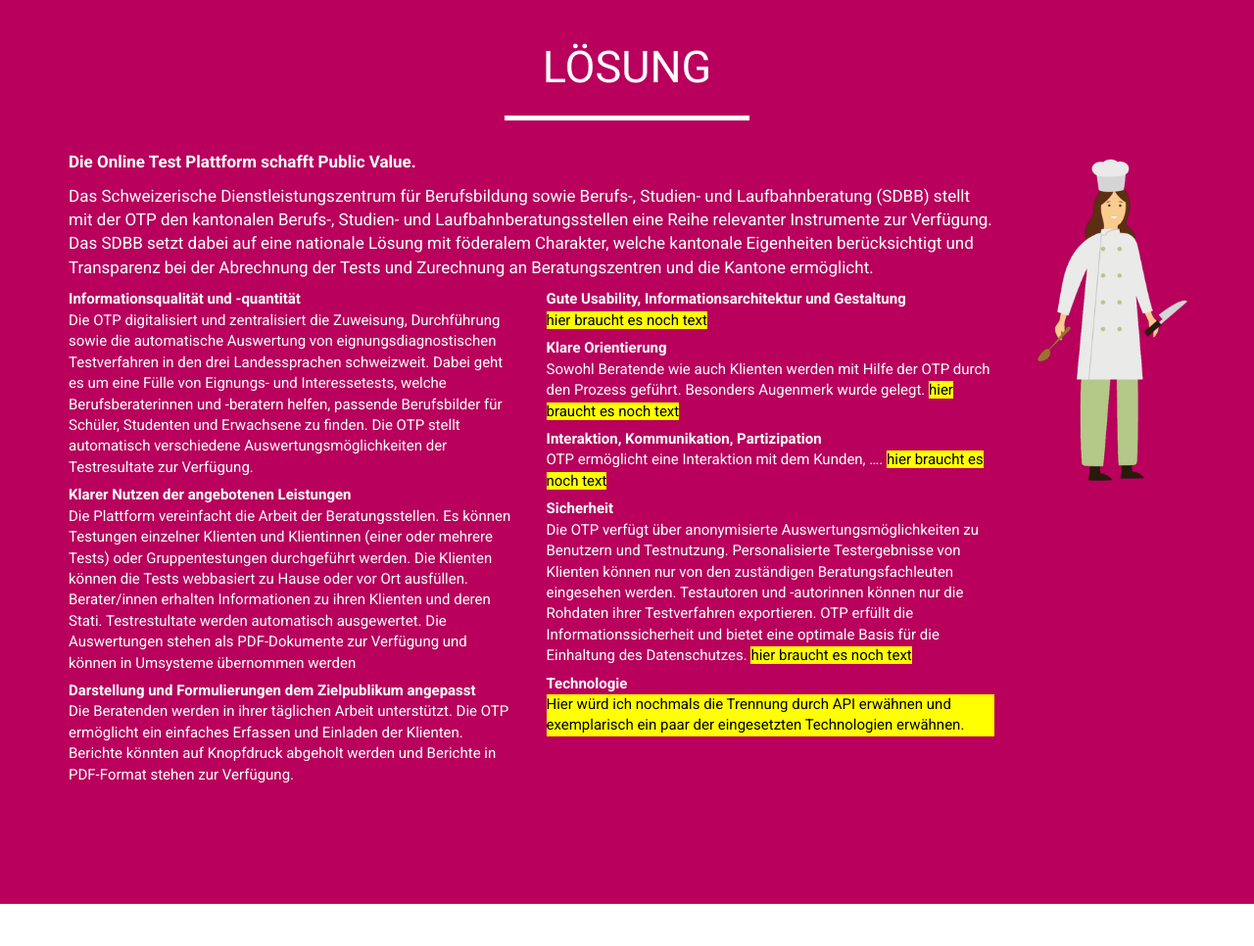
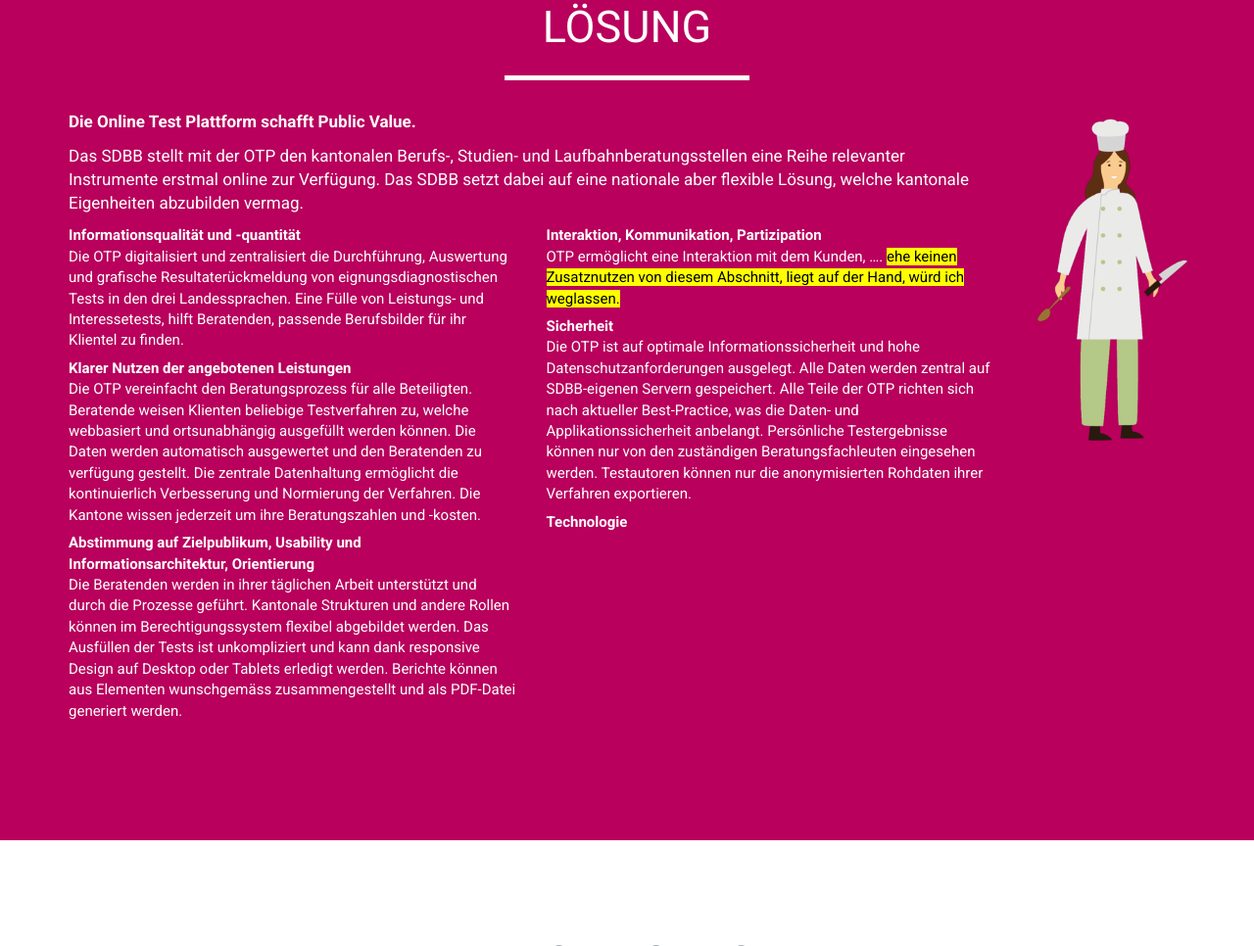
Before and after one commit to cloud-solutions/microsite-sdbb-otp, a website: page public/index.html in a window 1280 px wide. Shown: the part 1834-2800 px from the top of the page at 98% size. Drawn offline with nearby package versions, Linux system fonts and the light colour scheme; files that its build step writes are made by us from their sources.

Commit message:
shortening and editing texts

```diff
--- a/public/index.html
+++ b/public/index.html
@@ -64,9 +64,6 @@
                     <li class="page-scroll">
                         <a href="#demo">Demo</a>
                     </li>
-                    <li class="page-scroll">
-                        <a href="#involvierte">Involvierte</a>
-                    </li>
                 </ul>
             </div>
             <!-- /.navbar-collapse -->
@@ -102,7 +99,7 @@
             </div>
             <div class="row">
                 <div class="col-lg-3">
-                    <img class="visible-lg" src="img/girl.png" height="350px" />
+                    <img class="visible-lg" src="img/girl.png" height="300px" />
                 </div>
                 <div class="col-lg-9">
                     <p>
@@ -116,9 +113,8 @@
                         und auf nationaler Ebene verfügbar gemacht werden.
                     </p>
                     <p>
-                        Bis zur Entwicklung der OTP war dies keine leichte Aufgabe. Von einzelnen Tests gab es z. T.
-                        veraltete online Versionen, die meisten aber gab es nur auf Papier. Das hiess sowohl für
-                        Ratsuchende sowie BeraterInnen viel Papier, von Hand angefertigte Auswertungen, zusammenhangslose Links.
+                        Bis zur Entwicklung der OTP war dies keine leichte Aufgabe. Die meisten Tests gab es nur auf Papier.
+                        Das hiess für Ratsuchende sowie BeraterInnen viel Papier und von Hand angefertigte Auswertungen.
                         Für das SDBB hiess dies grosse Produktionsaufwände, keine zentrale Datensammlung zur Analyse und
                         Weiterentwicklung der Verfahren, keine einfache Verrechnung der Benutzung von Tests an
                         Beratungszentren und Kantone, etc.
@@ -148,12 +144,9 @@
                                 <strong>Die Online Test Plattform schafft Public Value.</strong>
                             </p>
                             <p>
-                                Das Schweizerische Dienstleistungszentrum für Berufsbildung sowie Berufs-, Studien- und
-                                Laufbahnberatung (SDBB) stellt mit der OTP den kantonalen Berufs-, Studien- und
-                                Laufbahnberatungsstellen eine Reihe relevanter Instrumente zur Verfügung.
-                                Das SDBB setzt dabei auf eine nationale Lösung mit föderalem Charakter, welche kantonale Eigenheiten
-                                berücksichtigt und Transparenz bei der Abrechnung der Tests und Zurechnung an Beratungszentren
-                                und die Kantone ermöglicht.
+                                Das SDBB stellt mit der OTP den kantonalen Berufs-, Studien- und Laufbahnberatungsstellen
+                                eine Reihe relevanter Instrumente erstmal online zur Verfügung. Das SDBB setzt dabei auf eine
+                                nationale aber flexible Lösung, welche kantonale Eigenheiten abzubilden vermag.
                             </p>
                         </div>
                     </div>
@@ -164,71 +157,56 @@
                                     Informationsqualität und -quantität
                                 </dt>
                                 <dd>
-                                    Die OTP digitalisiert und zentralisiert die Zuweisung, Durchführung sowie die automatische
-                                    Auswertung von eignungsdiagnostischen Testverfahren in den drei Landessprachen schweizweit.
-                                    Dabei geht es um eine Fülle von Eignungs- und Interessetests, welche Berufsberaterinnen und
-                                    -beratern helfen, passende Berufsbilder für Schüler, Studenten und Erwachsene zu finden.
-                                    Die OTP stellt automatisch verschiedene Auswertungsmöglichkeiten der Testresultate zur Verfügung.
+                                    Die OTP digitalisiert und zentralisiert die Durchführung, Auswertung und grafische
+                                    Resultaterückmeldung von eignungsdiagnostischen Tests in den drei Landessprachen.
+                                    Eine Fülle von Leistungs- und Interessetests, hilft Beratenden, passende Berufsbilder
+                                    für ihr Klientel zu finden.
                                 </dd>
                                 <dt>
                                     Klarer Nutzen der angebotenen Leistungen
                                 </dt>
                                 <dd>
-                                    Die Plattform vereinfacht die Arbeit der Beratungsstellen. Es können Testungen einzelner
-                                    Klienten und Klientinnen (einer oder mehrere Tests) oder Gruppentestungen durchgeführt werden.
-                                    Die Klienten können die Tests webbasiert zu Hause oder vor Ort ausfüllen. Berater/innen
-                                    erhalten Informationen zu ihren Klienten und deren Stati. Testrestultate werden automatisch
-                                    ausgewertet. Die Auswertungen stehen als PDF-Dokumente zur Verfügung und können in Umsysteme
-                                    übernommen werden
+                                    Die OTP vereinfacht den Beratungsprozess für alle Beteiligten. Beratende weisen
+                                    Klienten beliebige Testverfahren zu, welche webbasiert und ortsunabhängig ausgefüllt
+                                    werden können. Die Daten werden automatisch ausgewertet und den Beratenden
+                                    zu verfügung gestellt. Die zentrale Datenhaltung ermöglicht die kontinuierlich
+                                    Verbesserung und Normierung der Verfahren. Die Kantone wissen jederzeit um ihre
+                                    Beratungszahlen und -kosten.
                                 </dd>
                                 <dt>
-                                    Darstellung und Formulierungen dem Zielpublikum angepasst
+                                    Abstimmung auf Zielpublikum, Usability und Informationsarchitektur, Orientierung
                                 </dt>
                                 <dd>
-                                    Die Beratenden werden in ihrer täglichen Arbeit unterstützt. Die OTP ermöglicht ein einfaches
-                                    Erfassen und Einladen der Klienten. Berichte könnten auf Knopfdruck abgeholt werden und
-                                    Berichte in PDF-Format stehen zur Verfügung.
+                                    Die Beratenden werden in ihrer täglichen Arbeit unterstützt und durch die Prozesse geführt.
+                                    Kantonale Strukturen und andere Rollen können im Berechtigungssystem flexibel abgebildet werden.
+                                    Das Ausfüllen der Tests ist unkompliziert und kann dank responsive Design auf Desktop
+                                    oder Tablets erledigt werden. Berichte können aus Elementen wunschgemäss zusammengestellt
+                                    und als PDF-Datei generiert werden.
                                 </dd>
                             </dl>
                         </div>
                         <div class="col-lg-6">
                             <dl>
                                 <dt>
-                                    Gute Usability, Informationsarchitektur und Gestaltung
-                                </dt>
-                                <dd>
-                                    <span class="placeholder-text">hier braucht es noch text</span>
-                                </dd>
-                                <dt>
-                                    Klare Orientierung
-                                </dt>
-                                <dd>
-                                    Sowohl Beratende wie auch Klienten werden mit Hilfe der OTP durch den Prozess geführt.
-                                    Besonders Augenmerk wurde gelegt.
-                                    <span class="placeholder-text">hier braucht es noch text</span>
-                                </dd>
-                                <dt>
                                     Interaktion, Kommunikation, Partizipation
                                 </dt>
                                 <dd>
                                     OTP ermöglicht eine Interaktion mit dem Kunden, ….
-                                    <span class="placeholder-text">hier braucht es noch text</span>
+                                    <span class="placeholder-text">ehe keinen Zusatznutzen von diesem Abschnitt, liegt auf der Hand, würd ich weglassen.</span>
                                 </dd>
                                 <dt>
                                     Sicherheit
                                 </dt>
                                 <dd>
-                                    Die OTP verfügt über anonymisierte Auswertungsmöglichkeiten zu Benutzern und Testnutzung.
-                                    Personalisierte Testergebnisse von Klienten können nur von den zuständigen Beratungsfachleuten
-                                    eingesehen werden. Testautoren und -autorinnen können nur die Rohdaten ihrer Testverfahren
-                                    exportieren. OTP erfüllt die Informationssicherheit und bietet eine optimale Basis für die
-                                    Einhaltung des Datenschutzes.
-
-                                    <span class="placeholder-text">hier braucht es noch text</span>
+                                    Die OTP ist auf optimale Informationssicherheit und hohe Datenschutzanforderungen
+                                    ausgelegt. Alle Daten werden zentral auf SDBB-eigenen Servern gespeichert. Alle Teile
+                                    der OTP richten sich nach aktueller Best-Practice, was die Daten- und
+                                    Applikationssicherheit anbelangt. Persönliche Testergebnisse können nur von den
+                                    zuständigen Beratungsfachleuten eingesehen werden. Testautoren können nur die
+                                    anonymisierten Rohdaten ihrer Verfahren exportieren.
                                 </dd>
                                 <dt>Technologie</dt>
-                                <dd class="placeholder-text">Hier würd ich nochmals die Trennung durch API erwähnen und exemplarisch ein paar der
-                                    eingesetzten Technologien erwähnen.</dd>
+                                <dd></dd>
                             </dl>
                         </div>
                     </div>
@@ -323,30 +301,7 @@
             </div>
             <div class="row">
                 <div class="col-lg-12 text-center">
-                    <p>Zugänge und Kurzanleitung einer typischen Handlung</p>
-                </div>
-            </div>
-        </div>
-    </section>
-
-    <section id="involvierte">
-        <div class="container">
-            <div class="row">
-                <div class="col-lg-12 text-center">
-                    <h2>Involvierte</h2>
-                    <hr class="star-primary" />
-                </div>
-            </div>
-            <div class="row">
-                <div class="col-lg-12 text-center">
-                    <img src="img/sdbb-logo.gif" width="200" />
-                    <p>Beschreibung der Rolle</p>
-                    <hr />
-                    <img src="img/nca-logo.gif" width="200" />
-                    <p>Beschreibung der Rolle</p>
-                    <hr />
-                    <img src="img/cs-logo.png" width="200" />
-                    <p>Beschreibung der Rolle</p>
+                    <p class="placeholder-text">Zugänge und Kurzanleitung einer typischen Handlung. Kommt noch von Oli.</p>
                 </div>
             </div>
         </div>
```
